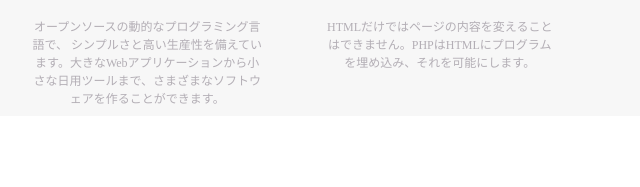
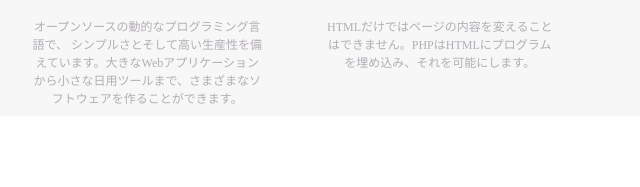
Before and after one commit to cafekinopio/cafekinopio.githubu.io, a plain HTML site: page index.html in a window 1280 px wide. Shown: the part 1160-1347 px from the top of the page, 639-1279 px from the left. Drawn offline with Linux system fonts and the light colour scheme.

Commit message:
Update index.html

```diff
--- a/index.html
+++ b/index.html
@@ -56,7 +56,7 @@
               <img src="https://prog-8.com/images/html/advanced/ruby.png">
               <p>Ruby</p>
             </div>
-            <p class="txt-contents">オープンソースの動的なプログラミング言語で、 シンプルさと高い生産性を備えています。大きなWebアプリケーションから小さな日用ツールまで、さまざまなソフトウェアを作ることができます。</p>
+            <p class="txt-contents">オープンソースの動的なプログラミング言語で、 シンプルさとそして高い生産性を備えています。大きなWebアプリケーションから小さな日用ツールまで、さまざまなソフトウェアを作ることができます。</p>
           </div>
           <div class="lesson">
             <div class="lesson-icon">
```
